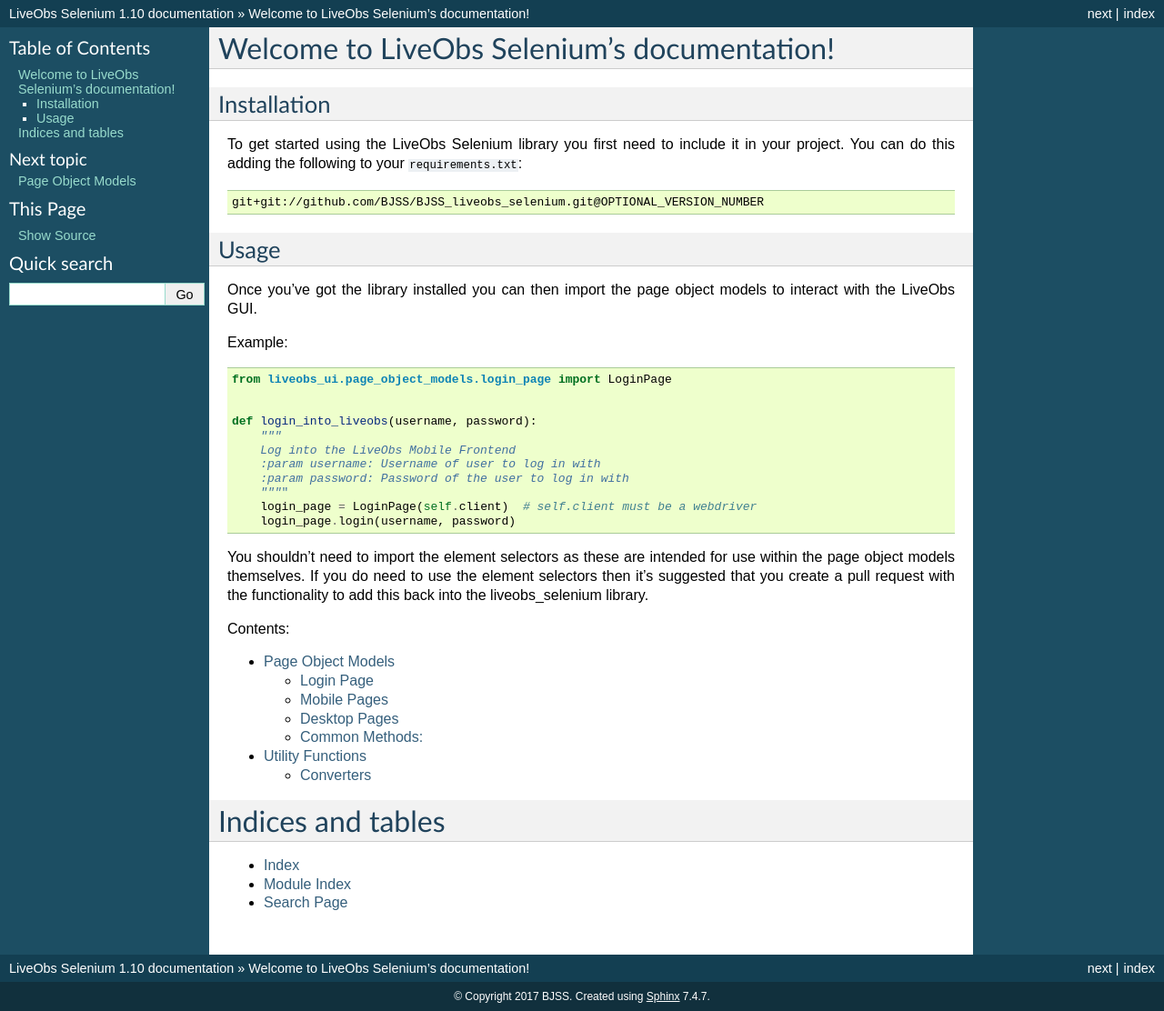
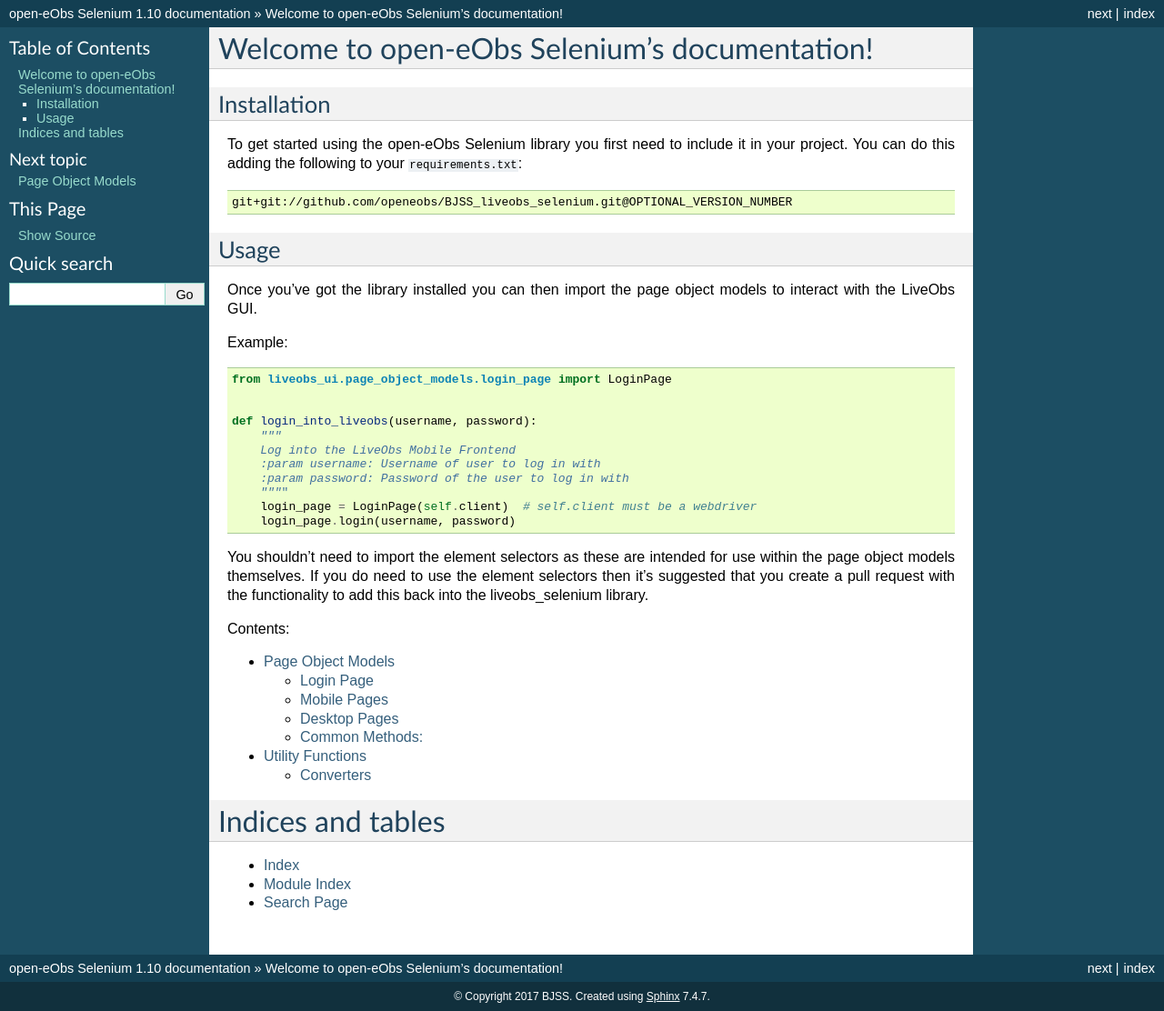
Before and after one commit to openeobs/BJSS_liveobs_selenium, a Sphinx documentation site: the page built from docs/source/index.rst, in a window 1280 px wide. Shown: the whole page at 91% size. Built offline with Sphinx 7.4.7, drawn with Linux system fonts in a browser that asks for light colours.

Commit message:
feature openeobs

```diff
--- a/docs/source/conf.py
+++ b/docs/source/conf.py
@@ -1,7 +1,7 @@
 #!/usr/bin/env python3
 # -*- coding: utf-8 -*-
 #
-# LiveObs Selenium documentation build configuration file, created by
+# open-eObs Selenium documentation build configuration file, created by
 # sphinx-quickstart on Tue May 23 15:44:43 2017.
 #
 # This file is execfile()d with the current directory set to its
@@ -50,7 +50,7 @@ source_suffix = '.rst'
 master_doc = 'index'
 
 # General information about the project.
-project = 'LiveObs Selenium'
+project = 'open-eObs Selenium'
 copyright = '2017 BJSS'
 author = 'BJSS'
 
--- a/docs/source/index.rst
+++ b/docs/source/index.rst
@@ -1,20 +1,20 @@
-.. LiveObs Selenium documentation master file, created by
+.. open-eObs Selenium documentation master file, created by
    sphinx-quickstart on Tue May 23 15:44:43 2017.
    You can adapt this file completely to your liking, but it should at least
    contain the root `toctree` directive.
 
-Welcome to LiveObs Selenium's documentation!
+Welcome to open-eObs Selenium's documentation!
 ============================================
 
 Installation
 ------------
-To get started using the LiveObs Selenium library you first need to include it
+To get started using the open-eObs Selenium library you first need to include it
 in your project. You can do this adding the following to your
 ``requirements.txt``:
 
 .. code-block:: none
 
-    git+git://github.com/BJSS/BJSS_liveobs_selenium.git@OPTIONAL_VERSION_NUMBER
+    git+git://github.com/openeobs/BJSS_liveobs_selenium.git@OPTIONAL_VERSION_NUMBER
 
 Usage
 -----
```
Also changed, not shown: README.md (+4 -4 lines), setup.py (+4 -4 lines).
